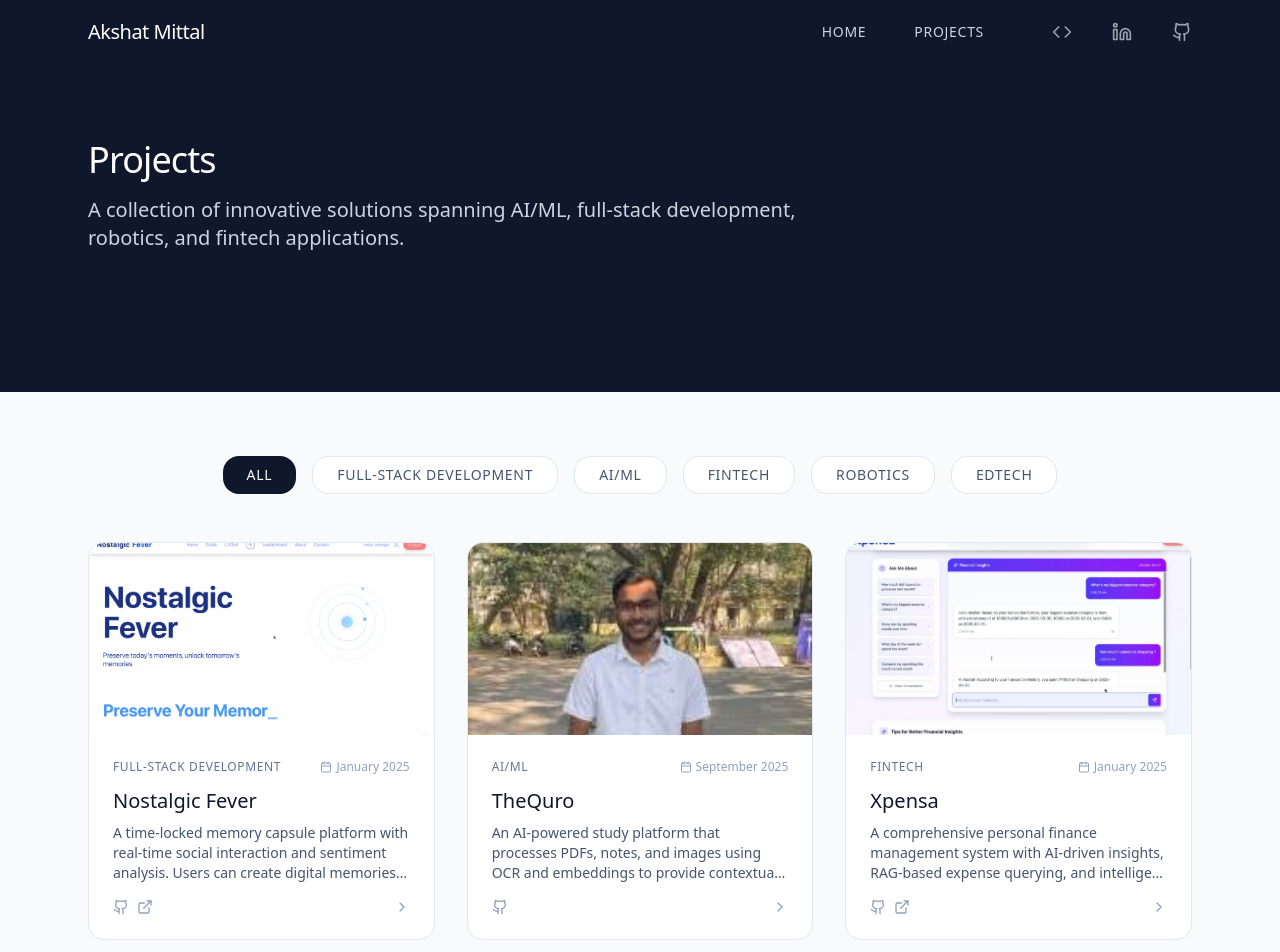
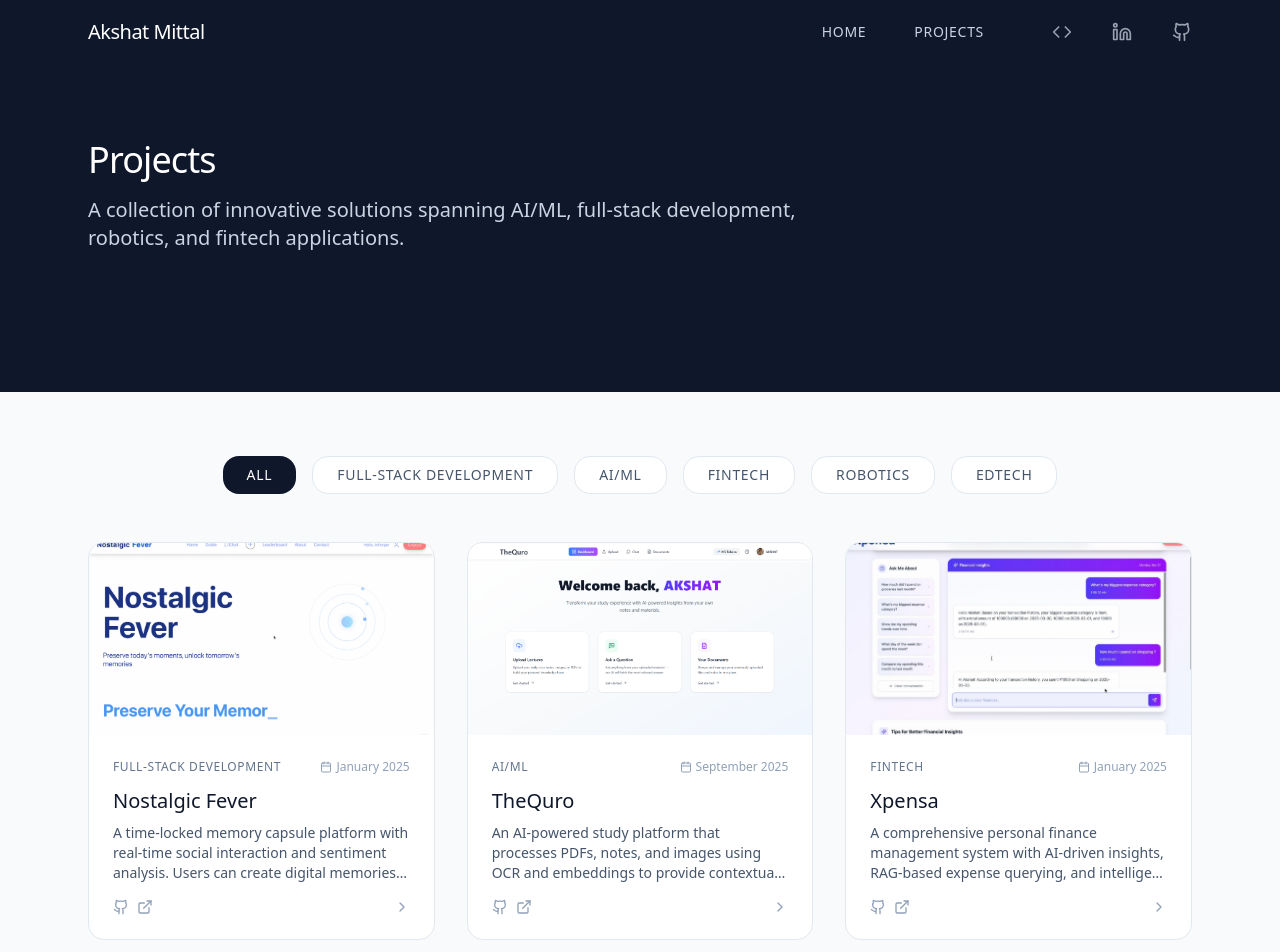
Before and after one commit to akshatidk29/MyPortfolio, a React (Vite) app: page /projects in a window 1280 px wide. Shown: the top 952 px of the page. Built offline with nearby package versions, Linux system fonts and the light colour scheme.

Commit message:
Updated Projects 2

```diff
--- a/src/Components/Navbar.jsx
+++ b/src/Components/Navbar.jsx
@@ -23,7 +23,7 @@ export default function Navbar() {
     const socialLinks = [
         { icon: Code, href: "https://codeforces.com/profile/akshat_idk_29" },
         { icon: Linkedin, href: "https://linkedin.com/in/akshat-mittal-511477313" },
-        { icon: Github, href: "https://github.com/yourusername" },
+        { icon: Github, href: "https://github.com/akshatidk29" },
     ];
 
     const handleNavClick = (href) => {
--- a/src/Data/Projects.json
+++ b/src/Data/Projects.json
@@ -49,9 +49,9 @@
         "Node.js",
         "FastAPI"
       ],
-      "image": "/image.png",
+      "image": "/TheQuro.png",
       "github": "https://github.com/akshatidk29/TheQuro",
-      "live": "",
+      "live": "https://www.linkedin.com/posts/akshat-mittal-511477313_ai-machinelearning-rag-activity-7376281036860846080-MMaF?utm_source=share&utm_medium=member_desktop&rcm=ACoAAE-gCR0BACUsNBl5hAEVoq8zw5P0QDngNok",
       "achievements": [
         "Featured in university tech showcase"
       ],
@@ -113,7 +113,7 @@
       ],
       "image": "/LMS.png",
       "github": "https://github.com/akshatidk29/ProjectX-LMS",
-      "live": "",
+      "live": "https://www.linkedin.com/posts/akshat-mittal-511477313_teamwork-innovation-engineering-activity-7280544402287034368-63Xp?utm_source=share&utm_medium=member_desktop&rcm=ACoAAE-gCR0BACUsNBl5hAEVoq8zw5P0QDngNok",
       "achievements": [
         "Qualified for IIT Bombay TechFest'24 Finals"
       ],
--- a/src/Pages/Home.jsx
+++ b/src/Pages/Home.jsx
@@ -35,7 +35,7 @@ export default function Home() {
                             Akshat Mittal
                         </h1>
                         <p className="text-xl text-slate-300 mb-8 leading-relaxed">
-                            Computer Science Engineering student at IIT Mandi with a focus on
+                            Computer Science Engineering undergrad at IIT Mandi with a focus on
                             Machine Learning, Deep Learning, and scalable software development.
                         </p>
                         <button
--- a/src/Pages/Projects.jsx
+++ b/src/Pages/Projects.jsx
@@ -247,7 +247,7 @@ export default function Projects() {
                                     {selectedProject.technologies.map((tech, index) => (
                                         <span
                                             key={index}
-                                            className="px-3 py-1 bg-slate-100 text-slate-700 text-sm border border-slate-200 hover:border-slate-900 transition-colors"
+                                            className="px-3 py-1 bg-slate-100 text-slate-700 text-sm border border-slate-200 rounded-xl hover:border-slate-900 transition-colors"
                                         >
                                             {tech}
                                         </span>
@@ -264,7 +264,6 @@ export default function Projects() {
                                     <div className="space-y-2">
                                         {selectedProject.achievements.map((achievement, index) => (
                                             <div key={index} className="flex items-center space-x-3">
-                                                <Award className="w-4 h-4 text-yellow-500 flex-shrink-0" />
                                                 <span className="text-slate-700">{achievement}</span>
                                             </div>
                                         ))}
```
Also changed, not shown: public/TheQuro.png (added), public/image.png (deleted).
